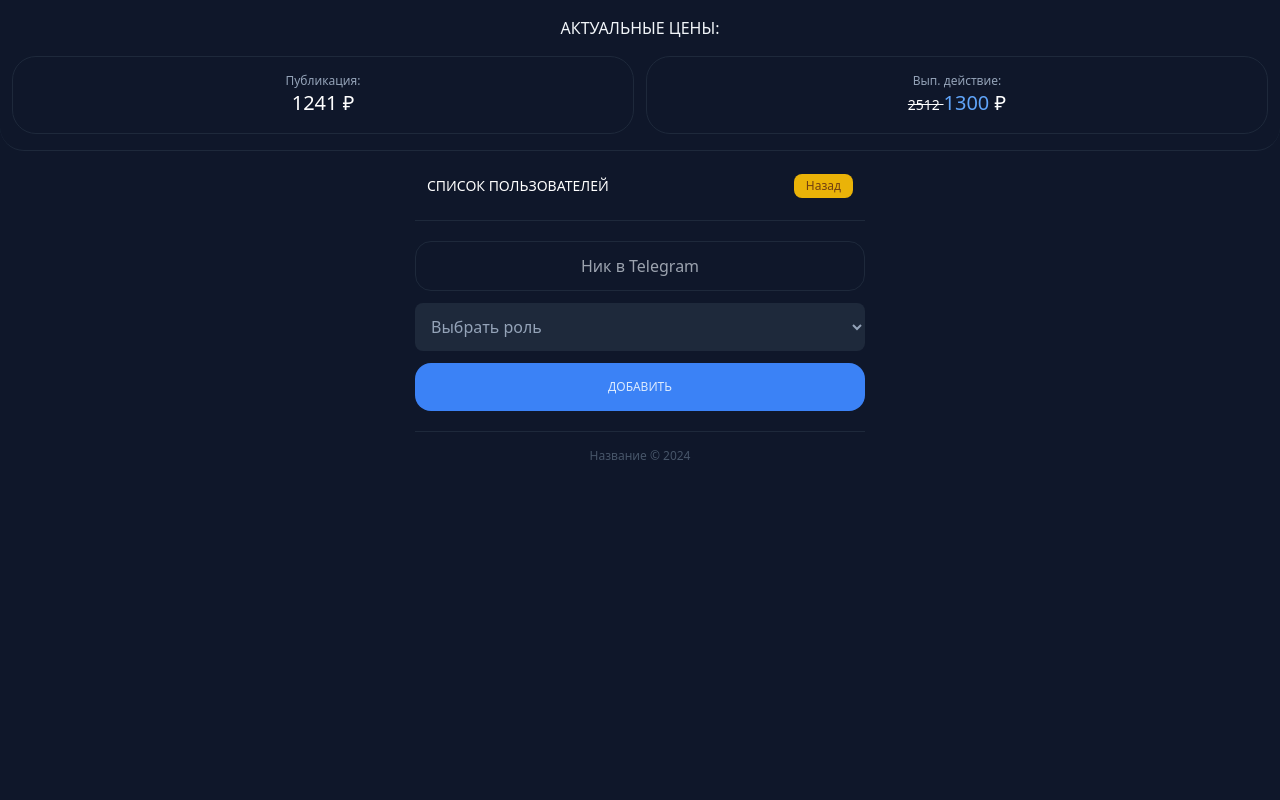
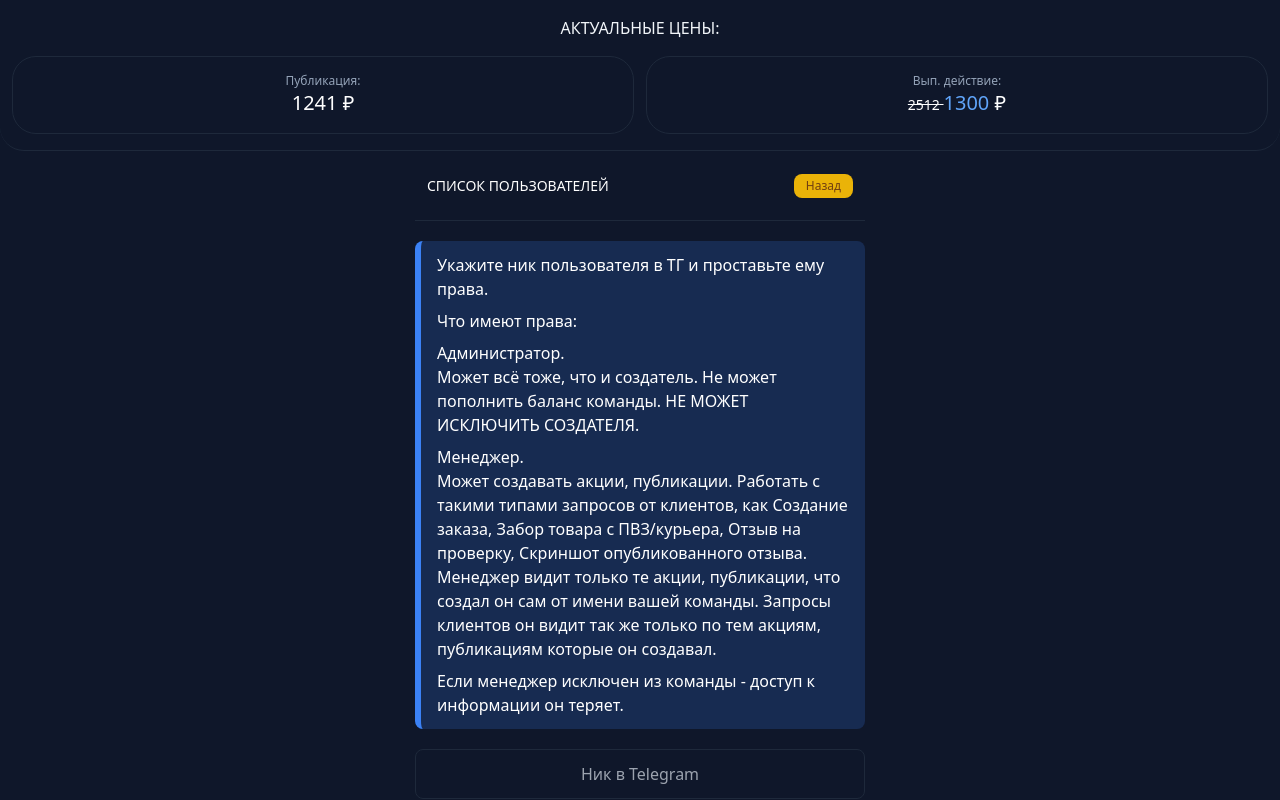
Before and after one commit to a1kashnya/seller-telegram-web-app, a Next.js app: page /pages/team/users/add in a window 1280 px wide. Shown: the top 800 px of the page. Built offline with nearby package versions, Linux system fonts and the light colour scheme.

Commit message:
Add team add user message

```diff
--- a/app/_components/team/TeamUsersAdd.js
+++ b/app/_components/team/TeamUsersAdd.js
@@ -7,8 +7,17 @@ const TeamUsersAdd = () => {
         <>
             <Title name="Список пользователей" btn />
             <div className="grid gap-3 border-t border-b py-5 border-slate-800">
-                <input className="bg-slate-900 border border-slate-800 rounded-2xl p-3 text-center text-slate-300" placeholder="Ник в Telegram"></input>
-                <select className="rounded-lg p-3 bg-slate-800 text-slate-400">
+                <div className="flex flex-col border-l-[6px] border-blue-500 bg-[#3b82f630] p-3 pl-4 rounded-lg text-white mb-2">
+                    <span className="mb-2">Укажите ник пользователя в ТГ и проставьте ему права.</span>
+                    <span className="mb-2 font-medium">Что имеют права:</span>
+                    <span className="font-medium">Администратор.</span>
+                    <span className="mb-2">Может всё тоже, что и создатель. Не может пополнить баланс команды. НЕ МОЖЕТ ИСКЛЮЧИТЬ СОЗДАТЕЛЯ.</span>
+                    <span className="font-medium">Менеджер.</span>
+                    <span className="mb-2">Может создавать акции, публикации. Работать с такими типами запросов от клиентов, как Создание заказа, Забор товара с ПВЗ/курьера, Отзыв на проверку, Скриншот опубликованного отзыва. Менеджер видит только те акции, публикации, что создал он сам от имени вашей команды. Запросы клиентов он видит так же только по тем акциям, публикациям которые он создавал.</span>
+                    <span className="font-medium">Если менеджер исключен из команды - доступ к информации он теряет.</span>
+                </div>
+                <input className="bg-slate-900 border border-slate-800 rounded-lg p-3 text-center text-slate-300" placeholder="Ник в Telegram"></input>
+                <select className="rounded-lg p-3 bg-slate-800 text-slate-400 mb-5">
                     <option value="">Выбрать роль</option>
                     <option value="dog">Администратор</option>
                     <option value="dog">Менеджер</option>
```
